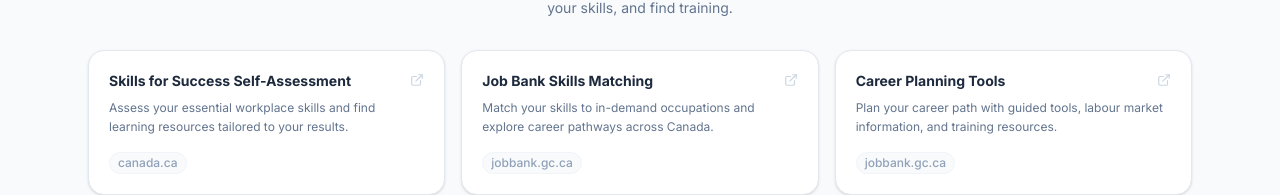
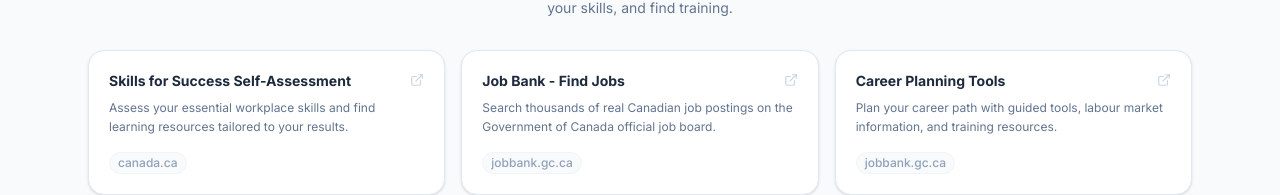
Before and after one commit to zakariaelsabeh1-lab/northernhires, a React (Vite) app: page /workshops in a window 1280 px wide. Shown: the part 1299-1494 px from the top of the page. Built offline with nearby package versions, Linux system fonts and the light colour scheme; no server answers.

Commit message:
Update Job Bank card label and description on Workshops page
Co-Authored-By: Claude Sonnet 4.6 <noreply@anthropic.com>

```diff
--- a/src/pages/WorkshopsPage.jsx
+++ b/src/pages/WorkshopsPage.jsx
@@ -41,8 +41,8 @@ const CANADA_RESOURCES = [
     host: 'canada.ca',
   },
   {
-    label: 'Job Bank Skills Matching',
-    description: 'Match your skills to in-demand occupations and explore career pathways across Canada.',
+    label: 'Job Bank - Find Jobs',
+    description: 'Search thousands of real Canadian job postings on the Government of Canada official job board.',
     url: 'https://www.jobbank.gc.ca/jobsearch/jobsearch',
     host: 'jobbank.gc.ca',
   },
```
